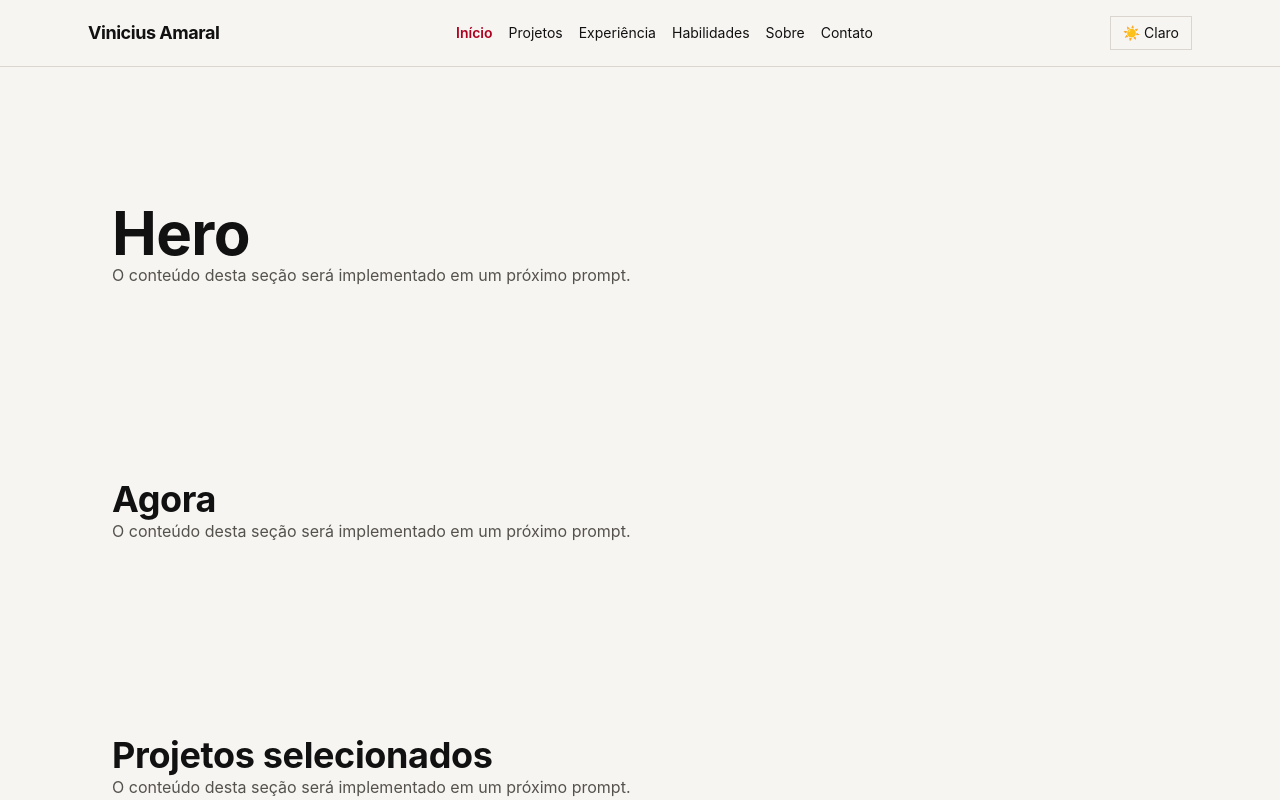
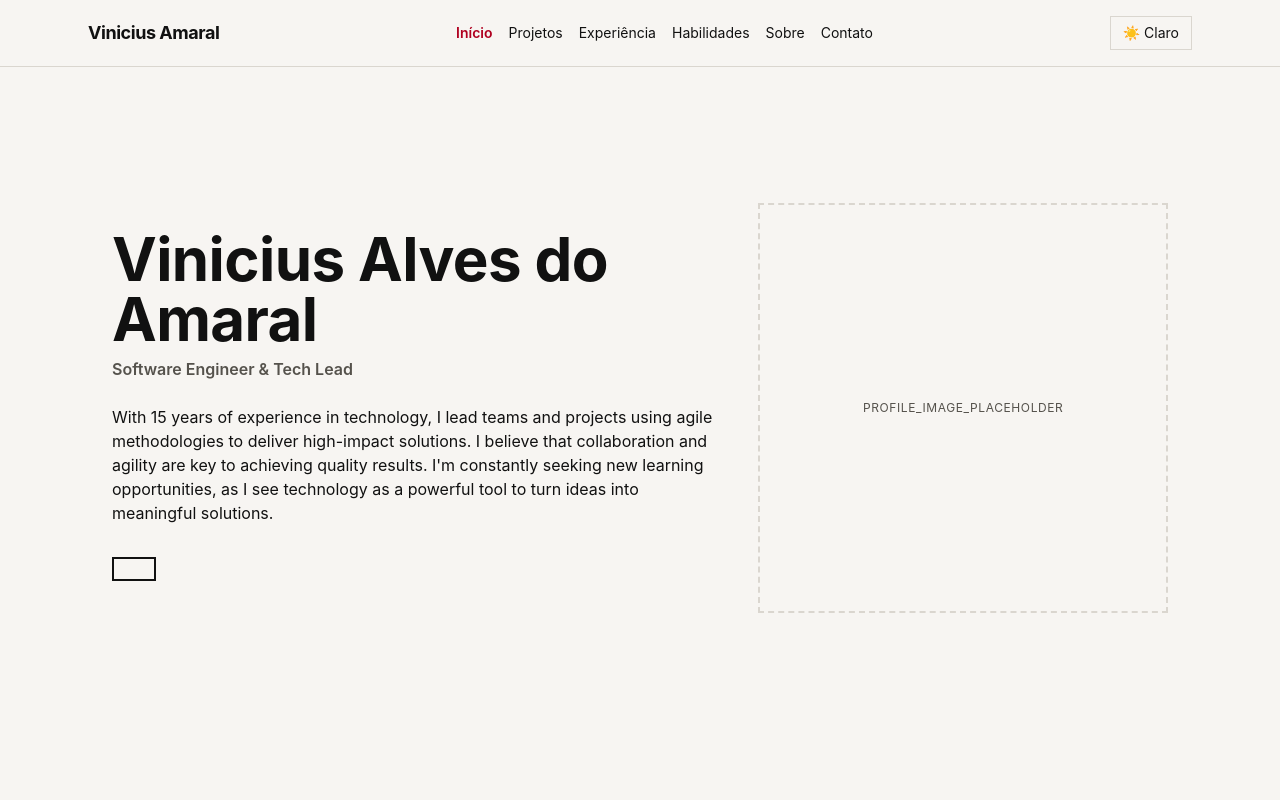
Before and after one commit to vini-amaral/vini-amaral.github.io, an Angular app: page / in a window 1280 px wide. Shown: the top 800 px of the page. Built offline with nearby package versions, Linux system fonts and the light colour scheme.

Commit message:
feat(hero): implement hero section with noir visuals and profile fields

```diff
--- a/src/app/features/home/hero/hero.css
+++ b/src/app/features/home/hero/hero.css
@@ -0,0 +1,39 @@
+.hero-layout {
+  display: grid;
+  gap: 2rem;
+  align-items: center;
+}
+
+.hero-title {
+  margin-top: 0.5rem;
+  font-weight: 600;
+  color: var(--color-ink-muted);
+}
+
+.hero-summary {
+  margin-top: 1.5rem;
+  max-width: 60ch;
+}
+
+.hero-copy > app-button {
+  display: inline-block;
+  margin-top: 2rem;
+}
+
+.hero-portrait {
+  display: flex;
+  aspect-ratio: 1;
+  align-items: center;
+  justify-content: center;
+  border: 2px dashed var(--color-border);
+  font-size: 0.75rem;
+  letter-spacing: 0.05em;
+  text-transform: uppercase;
+  color: var(--color-ink-muted);
+}
+
+@media (min-width: 768px) {
+  .hero-layout {
+    grid-template-columns: 3fr 2fr;
+  }
+}
--- a/src/app/features/home/hero/hero.html
+++ b/src/app/features/home/hero/hero.html
@@ -1,6 +1,14 @@
 <app-section>
   <app-container>
-    <app-heading [level]="1" visual="display">Hero</app-heading>
-    <p class="text-ink-muted">O conteúdo desta seção será implementado em um próximo prompt.</p>
+    <div class="hero-layout">
+      <div class="hero-copy">
+        <app-heading [level]="1" visual="display">{{ name() }}</app-heading>
+        <p class="hero-title">{{ title() }}</p>
+        <p class="hero-summary">{{ summary() }}</p>
+        <app-button routerLink="/projects">Ver projetos</app-button>
+      </div>
+
+      <div class="hero-portrait" aria-hidden="true">PROFILE_IMAGE_PLACEHOLDER</div>
+    </div>
   </app-container>
 </app-section>
--- a/src/app/features/home/hero/hero.ts
+++ b/src/app/features/home/hero/hero.ts
@@ -1,13 +1,18 @@
-import { Component } from '@angular/core';
+import { Component, input } from '@angular/core';
 
+import { Button } from '../../../shared/ui/button/button';
 import { Container } from '../../../shared/ui/container/container';
 import { Heading } from '../../../shared/ui/heading/heading';
 import { Section } from '../../../shared/ui/section/section';
 
 @Component({
   selector: 'app-hero',
-  imports: [Section, Container, Heading],
+  imports: [Section, Container, Heading, Button],
   templateUrl: './hero.html',
   styleUrl: './hero.css',
 })
-export class Hero {}
+export class Hero {
+  readonly name = input.required<string>();
+  readonly title = input.required<string>();
+  readonly summary = input.required<string>();
+}
--- a/src/app/features/home/home.html
+++ b/src/app/features/home/home.html
@@ -1,4 +1,13 @@
-<app-hero />
+<!--
+  Approved content from specs/data/profile.json (source: linkedin, reviewStatus: approved)
+  and specs/09-decision-log.md ADR-007 (Hero positioning is editorial, not a LinkedIn copy).
+  Bound as literals until the content repository is wired in prompt 016.
+-->
+<app-hero
+  name="Vinicius Alves do Amaral"
+  title="Software Engineer & Tech Lead"
+  summary="With 15 years of experience in technology, I lead teams and projects using agile methodologies to deliver high-impact solutions. I believe that collaboration and agility are key to achieving quality results. I'm constantly seeking new learning opportunities, as I see technology as a powerful tool to turn ideas into meaningful solutions."
+/>
 <app-now-highlights />
 <app-selected-projects />
 <app-core-capabilities />
```
Also changed, not shown: 2 other files (tests, documents, lock files or other folders).
